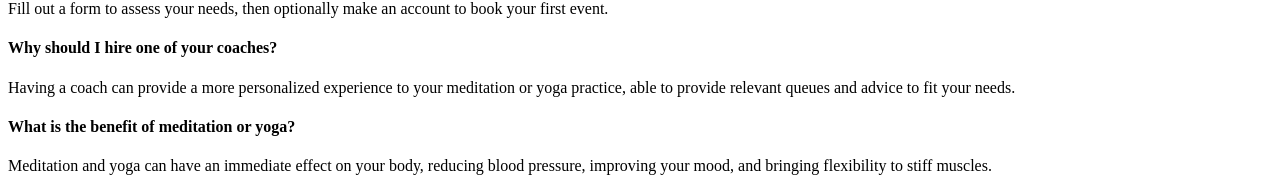
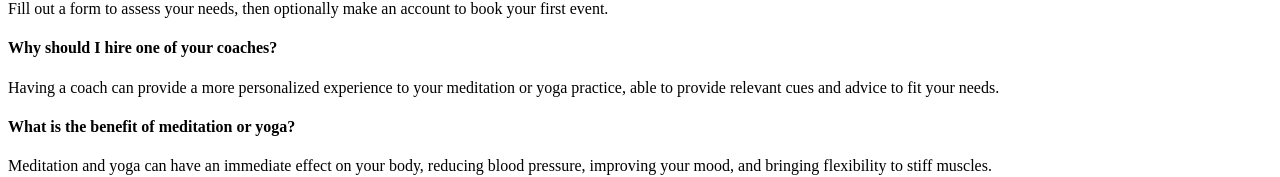
Before and after one commit to hdevilbiss/react-portfolio-website, a React (Create React App) app: page / in a window 1280 px wide. Shown: the part 2435-2612 px from the top of the page. Built offline with nearby package versions, Linux system fonts and the light colour scheme.

Commit message:
✏️ components: Fix typo in answer of FaqSection

```diff
--- a/src/components/FaqSection.jsx
+++ b/src/components/FaqSection.jsx
@@ -11,7 +11,7 @@ const FaqSection = () => {
       />
       <QuestionAnswer
         question="Why should I hire one of your coaches?"
-        answer="Having a coach can provide a more personalized experience to your meditation or yoga practice, able to provide relevant queues and advice to fit your needs."
+        answer="Having a coach can provide a more personalized experience to your meditation or yoga practice, able to provide relevant cues and advice to fit your needs."
       />
       <QuestionAnswer
         question="What is the benefit of meditation or yoga?"
```
